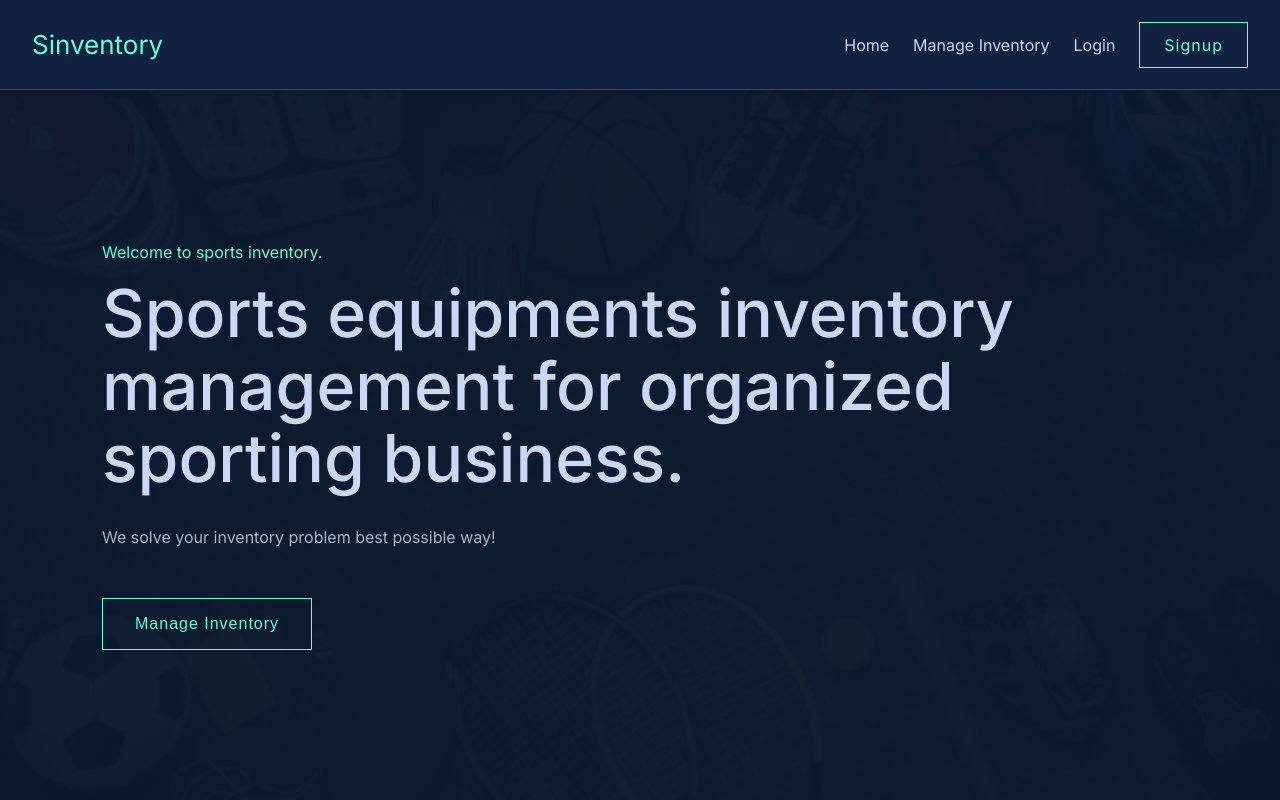
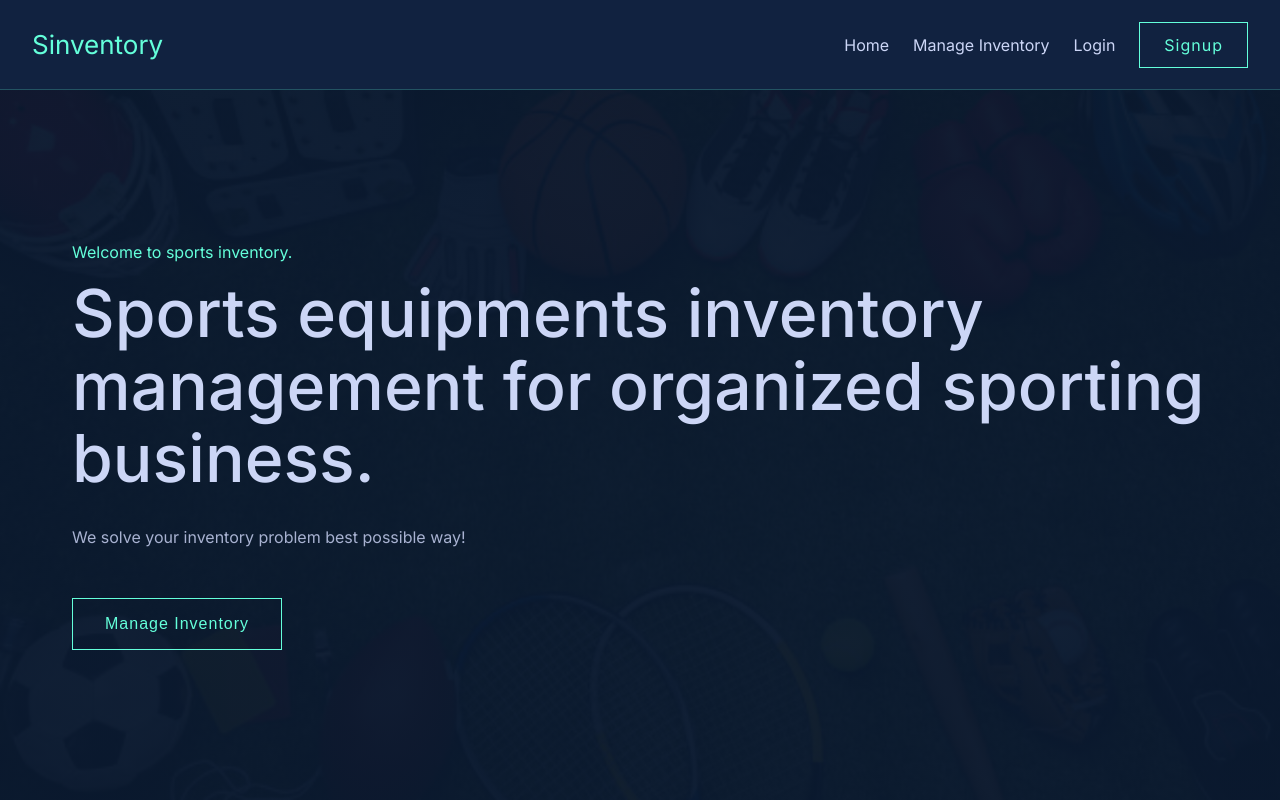
Before and after one commit to tanvirch0750/Sports-Zone-Inventory---Client, a React (Create React App) app: page / in a window 1280 px wide. Shown: the top 800 px of the page. Built offline with nearby package versions, Linux system fonts and the light colour scheme; no server answers.

Commit message:
improved layout css

```diff
--- a/src/index.css
+++ b/src/index.css
@@ -119,7 +119,7 @@ strong {
 } */
 
 .container {
-  max-width: 114rem;
+  max-width: 120rem;
   margin: 0 auto;
   padding: 0 3.2rem;
 }
```
